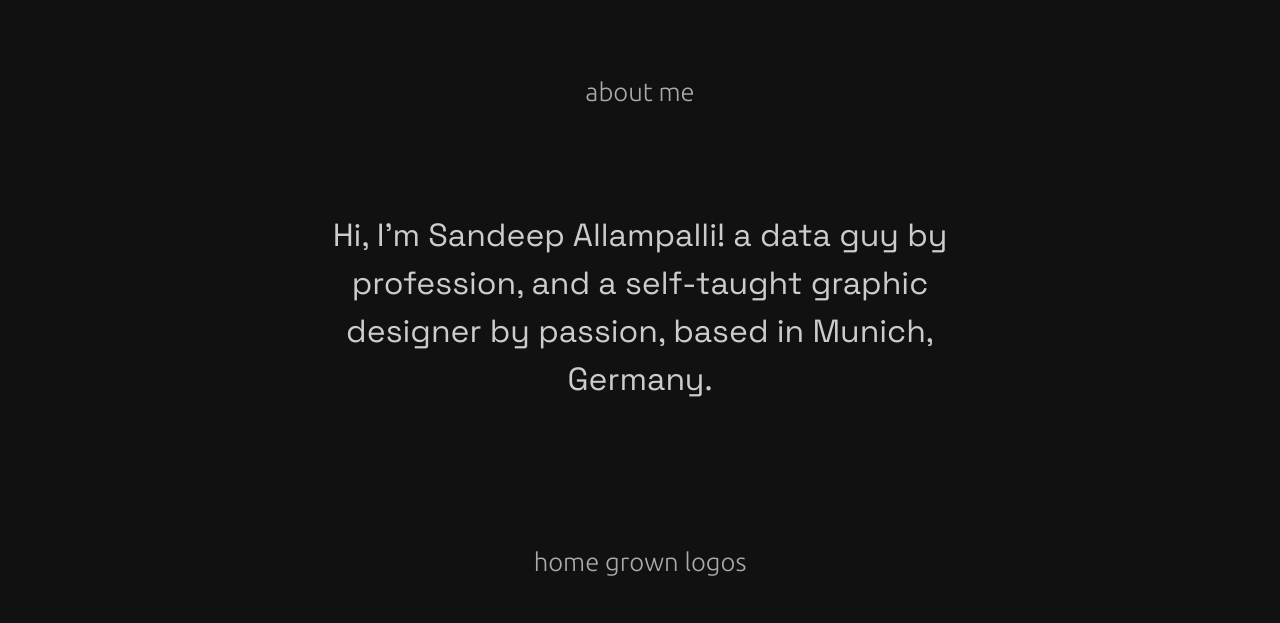
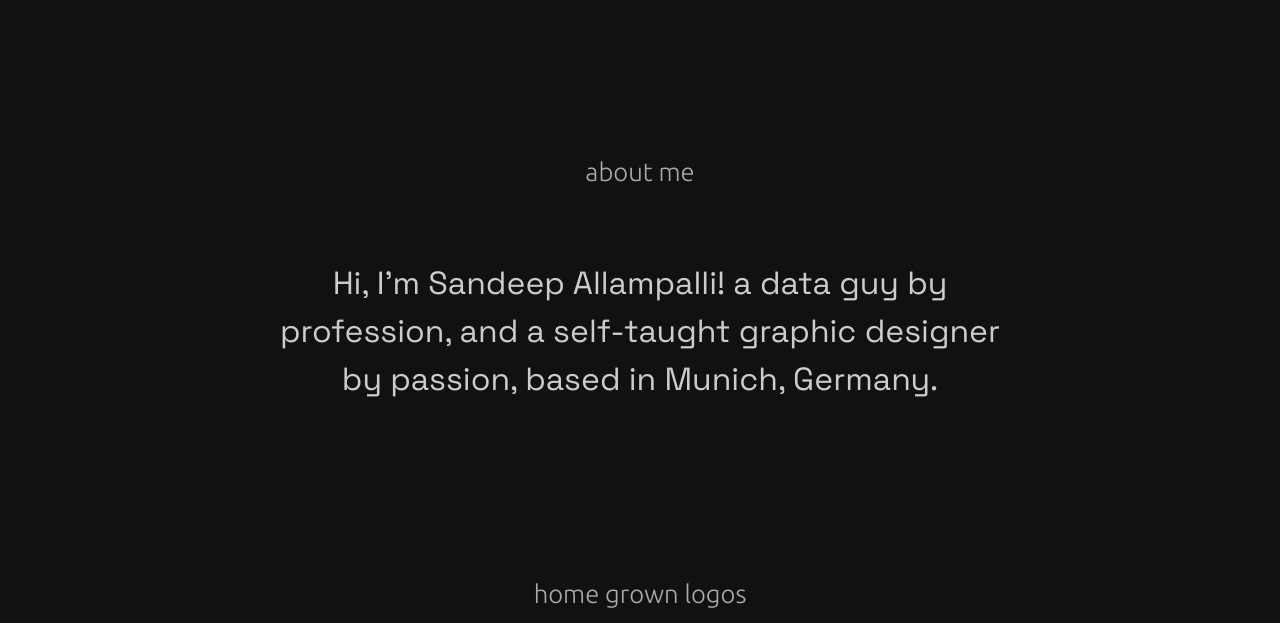
Before and after one commit to SandeepAllampalli/sandeepcreatives, a plain HTML site: page index.html in a window 1280 px wide. Shown: the part 855-1478 px from the top of the page. Drawn offline with Linux system fonts and the light colour scheme.

Commit message:
intro adjusted

```diff
--- a/css/style.css
+++ b/css/style.css
@@ -129,18 +129,19 @@ body::before {
 
 /* Centered intro text in full viewport height */
 .intro-text {
-  height: 40vh;
+  height: 24vh;
   display: flex;
-  justify-content: center;
-  align-items: center;
+
+  align-items: top;
   text-align: center;
-  padding: 0 2rem;
+  padding: 0 0rem;
   color: #ccc;
   font-family: 'Space Grotesk', sans-serif;
   font-size: clamp(1.2rem, 4vw, 2rem);
   margin-left: 20vw;
   margin-right: 20vw;
   line-height: 6vh;
+  justify-content: center;
 
 
 
@@ -152,7 +153,7 @@ body::before {
   font-family: 'Ubuntu', sans-serif;
   font-size: clamp(1.2rem, 3vw, 1.6rem);
   font-weight: 90;
-  margin: 10vh auto 5vh auto;
+  margin: 20vh auto 5vh auto;
 
 }
 
```
